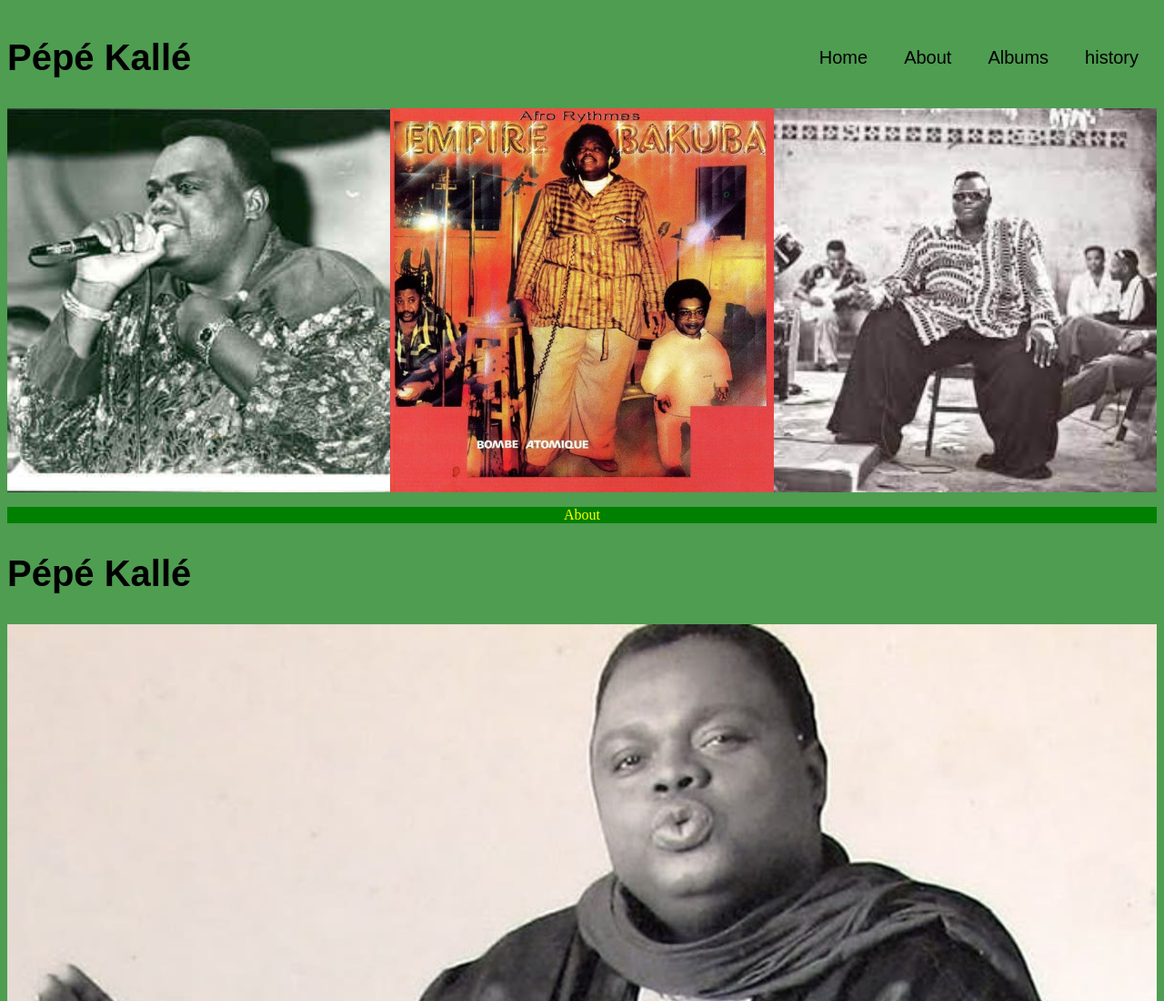
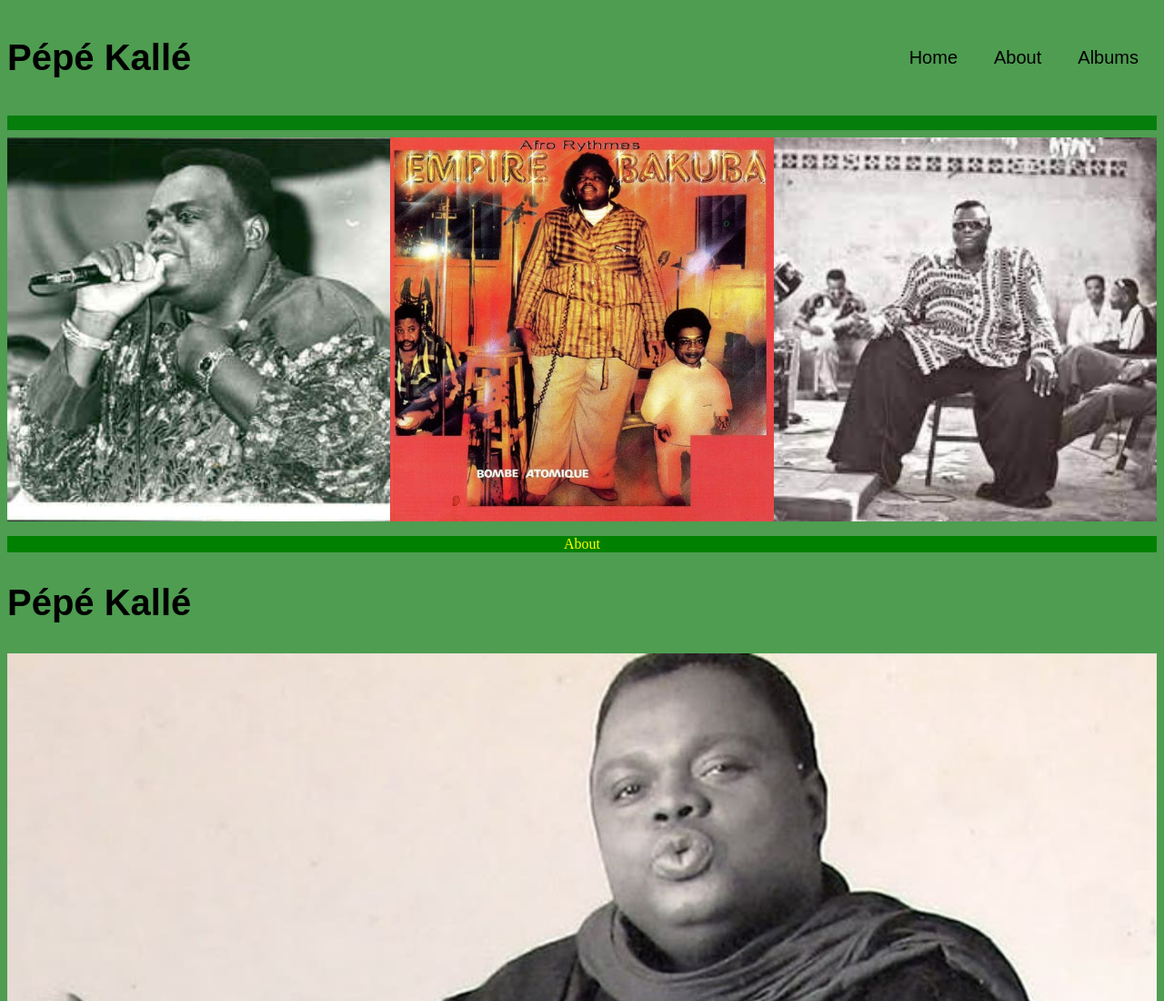
Before and after one commit to ChrisGenschow/bandprojekt, a plain HTML site: page index.html in a window 1280 px wide. Shown: the top 1100 px of the page at 91% size. Drawn offline with Linux system fonts and the light colour scheme.

Commit message:
style css

```diff
--- a/header.css
+++ b/header.css
@@ -16,7 +16,11 @@
 
 
 }
-
+hr { width: 100%;
+    height: 1em;
+    background-color:#067E0C;
+    border: none;
+    }
 
 nav{
     grid-row: 1;
@@ -26,4 +30,5 @@ nav{
     align-items: center;
     font-size: 20px;
 
+
 }
--- a/index.html
+++ b/index.html
@@ -21,10 +21,13 @@
                 <a href="#home"> Home</a>
                 <a href="#About">About</a>
                 <a href="#albums">Albums</a>
-                <a href="history">history</a>
+
             </nav>
+
         </section>
+        <hr>
     <section class="header-pictures" id="home">
+
             <img class="header-pictures__picture" src="top1.jpg" alt="pepe kalle">
             <img class="header-pictures__picture" src="top2.jpeg" alt="pepe kalle">
             <img class="header-pictures__picture" src="top3.jpeg" alt="">
```
